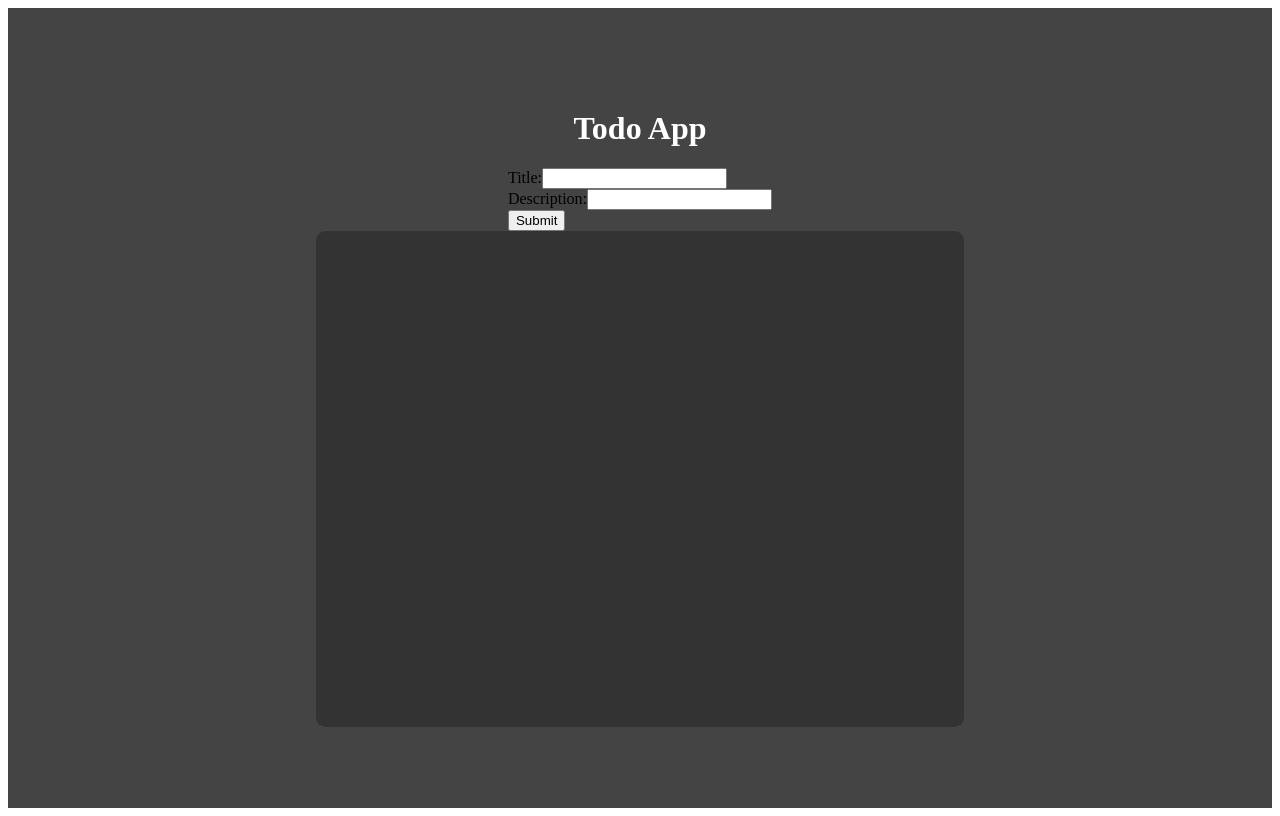
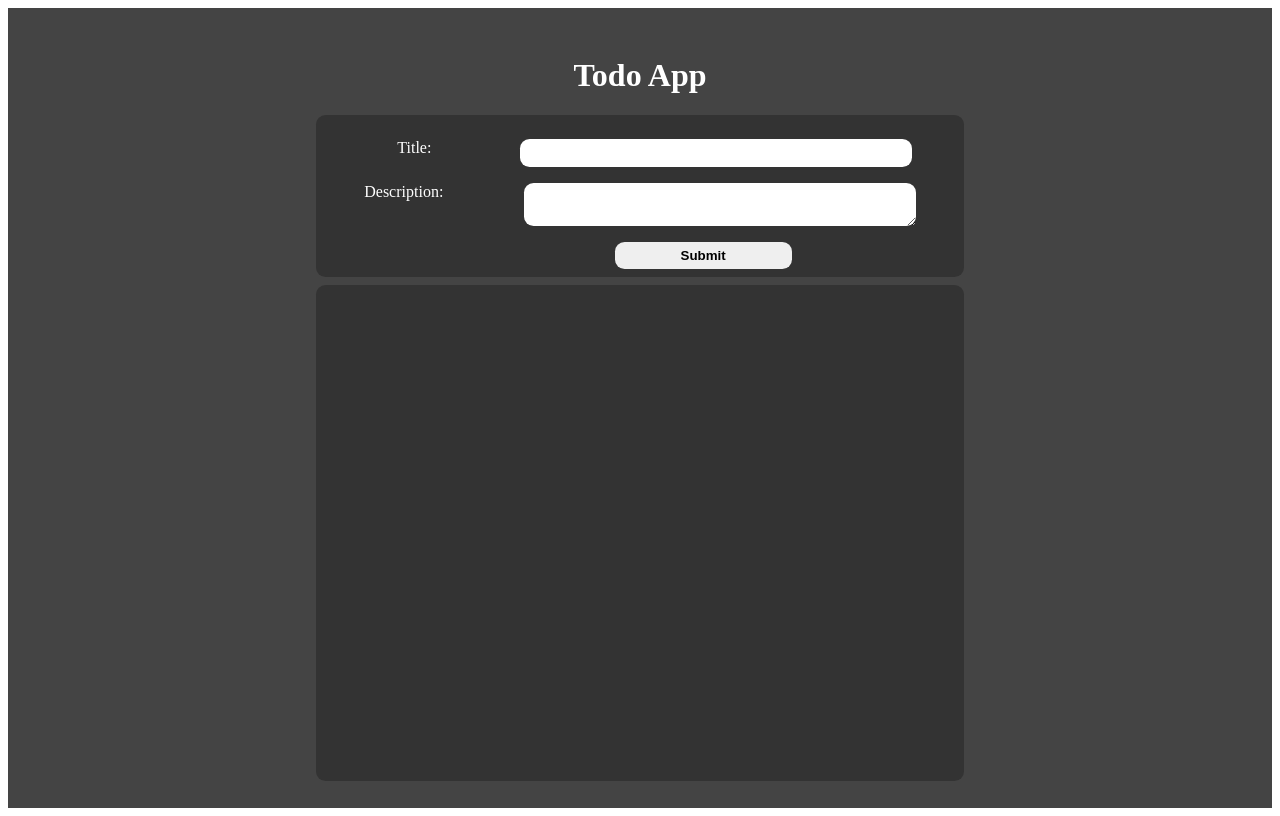
Before and after one commit to atikrpi27/todo-app-by-react, a React (Vite) app: page / in a window 1280 px wide. Built offline with nearby package versions, Linux system fonts and the light colour scheme.

Commit message:
update design

```diff
--- a/src/Components/Form.jsx
+++ b/src/Components/Form.jsx
@@ -1,4 +1,6 @@
 import React, { useState } from 'react'
+
+import style from './form.module.css'
 
 export default function Form(props) {
 
@@ -20,17 +22,20 @@ export default function Form(props) {
     }
 
     return (
-        <form onSubmit={handleSubmit}>
-            <div>
+        <form className={style.form} onSubmit={handleSubmit}>
+            <div className={style['form-field']}>
                 <label htmlFor="title">Title:</label>
                 <input type="text" name='title' value={title} onChange={handleData} />
             </div>
-            <div>
+            <div className={style['form-field']}>
                 <label htmlFor="description">Description:</label>
-                <input type="text" name='description' value={description} onChange={handleData} />
+                <textarea type="text" name='description' value={description} onChange={handleData} />
             </div>
-            <div>
-                <button type='submit'>Submit</button>
+            <div style={{display:'flex', flexDirection:'row'}}>
+                <div style={{width:'20%'}}></div>
+                <div style={{width:'80%', margin: '0 auto'}}>
+                    <button type='submit'>Submit</button>
+                </div>
             </div>
         </form>
     )
--- /dev/null
+++ b/src/Components/form.module.css
@@ -0,0 +1,52 @@
+.form {
+    width: 50%;
+    background-color: #333;
+    color: #FFF;
+    padding: 0.5rem;
+    border-radius: 0.6rem;
+    margin-bottom: 0.5rem;
+}
+
+.form-field {
+    margin: 1rem 0;
+    display: flex;
+}
+
+.form-field label {
+    flex-basis: 10%;
+    margin: 0 auto;
+    text-align: right;
+}
+
+.form-field input {
+    flex-basis: 60%;
+    border: none;
+    border-radius: 0.6rem;
+    padding: 0.4rem;
+    margin: 0 auto;
+}
+
+.form-field textarea {
+    flex-basis: 60%;
+    /* resize: none; */
+    border: none;
+    border-radius: 0.6rem;
+    padding: 0.4rem;
+    margin: 0 auto;
+}
+
+.form button {
+    border: none;
+    border-radius: 0.6rem;
+    cursor: pointer;
+    display: block;
+    margin: 0 auto;
+    width: 35%;
+    height: 1.7rem;
+    font-weight: bold;
+}
+
+.form button:hover {
+    background-color: orange;
+    counter-reset: white;
+}
```
